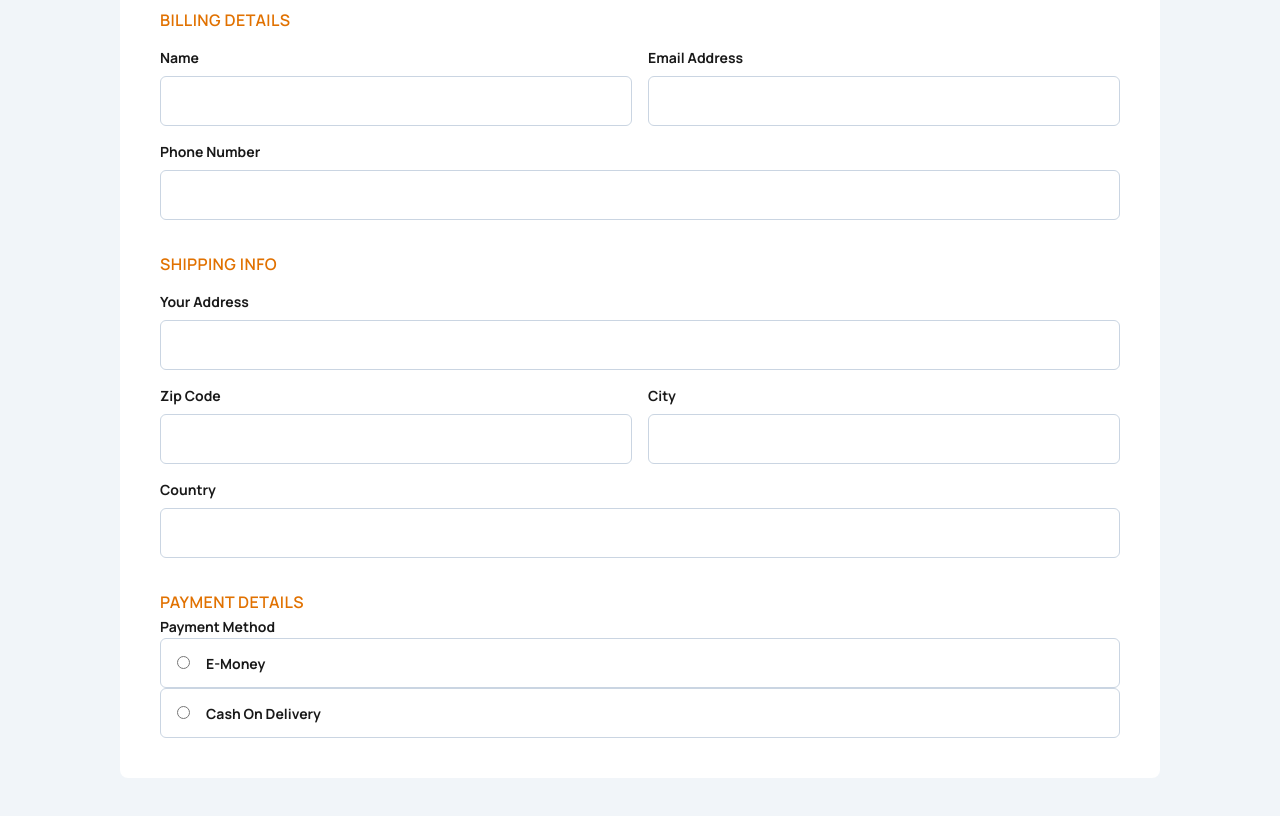
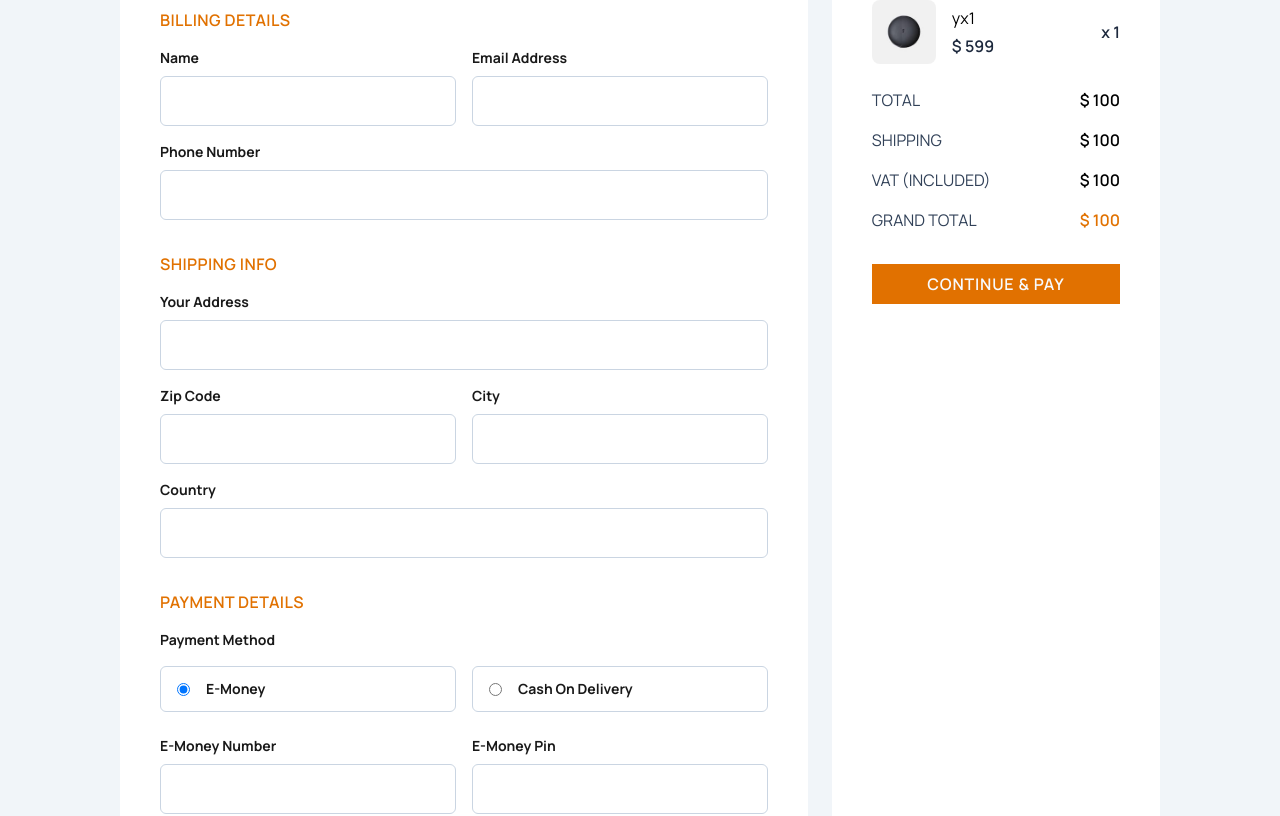
Before and after one commit to chegebrian/Audiophile-e-commerce-website, a React (Vite) app: page /checkout in a window 1280 px wide. Shown: the part 360-1176 px from the top of the page. Built offline with nearby package versions, Linux system fonts and the light colour scheme; data requests are answered from the project's data file.

Commit message:
update checkout layout

```diff
--- a/src/pages/Checkout.jsx
+++ b/src/pages/Checkout.jsx
@@ -1,8 +1,14 @@
-import React from "react";
+import React, { useState } from "react";
 import { useNavigate } from "react-router";
+import Button from "../ui/Button";
 
 function Checkout() {
   const navigate = useNavigate();
+  const [selectedOption, setSelectedOption] = useState("option-1");
+
+  function handleSelectedOption(e) {
+    setSelectedOption(e.target.value);
+  }
   return (
     <>
       <section className="bg-slate-100">
@@ -13,9 +19,11 @@ function Checkout() {
           >
             go back
           </button>
-
-          <form className="rounded-lg bg-white p-10">
-            <h2 className="mb-8 text-2xl font-semibold uppercase">checkout</h2>
+          <section className="flex flex-col gap-6 lg:flex-row">
+            <form className="rounded-lg bg-white p-10 lg:grow-2">
+              <h2 className="mb-8 text-2xl font-semibold uppercase">
+                checkout
+              </h2>
               <div className="flex flex-col gap-4">
                 <h3 className="text-md font-semibold tracking-wide text-amber-600 uppercase">
                   billing details
@@ -123,43 +131,138 @@ function Checkout() {
                 </div>
               </div>
               <div>
-              <h3 className="text-md mt-8 font-semibold tracking-wide text-amber-600 uppercase">
+                <h3 className="text-md mt-8 mb-4 font-semibold tracking-wide text-amber-600 uppercase">
                   payment details
                 </h3>
                 <div>
-                <label
-                  htmlFor="payment-method"
-                  className="text-sm font-bold text-[#191919] capitalize"
-                >
+                  <h4 className="mb-4 text-sm font-bold text-[#191919] capitalize">
                     payment method
-                </label>
-                <div className="">
-                  <div className="rounded-md border border-slate-300 px-4 py-3 outline-amber-600">
-                    <input type="radio" name="payment-method" id="e-money" />
+                  </h4>
+                  <div className="grid gap-4 sm:grid-cols-2">
                     <label
                       htmlFor="e-money"
-                      className="text-sm font-bold text-[#191919] capitalize ml-4"
+                      className="flex items-center gap-4 rounded-md border border-slate-300 px-4 py-3 text-sm font-bold text-[#191919] capitalize outline-amber-600"
                     >
-                      e-Money
+                      <input
+                        type="radio"
+                        name="payment-method"
+                        id="e-money"
+                        value="option-1"
+                        checked={selectedOption === "option-1"}
+                        onClick={handleSelectedOption}
+                      />
+                      <span>e-Money</span>
                     </label>
-                  </div>
-                  <div className="rounded-md border border-slate-300 px-4 py-3 outline-amber-600">
+
+                    <label
+                      htmlFor="cash-on-delivery"
+                      className="flex items-center gap-4 rounded-md border border-slate-300 px-4 py-3 text-sm font-bold text-[#191919] capitalize"
+                    >
                       <input
                         type="radio"
                         name="payment-method"
                         id="cash-on-delivery"
+                        value="option-2"
+                        checked={selectedOption === "option-2"}
+                        onClick={handleSelectedOption}
                       />
-                    <label
-                      htmlFor="cash-on-delivery"
-                      className="text-sm font-bold text-[#191919] capitalize ml-4"
-                    >
-                      cash on delivery
+                      <span>cash on delivery</span>
                     </label>
                   </div>
+                  {selectedOption === "option-1" && (
+                    <div className="mt-6 grid grid-cols-1 gap-4 sm:grid-cols-2">
+                      <div className="flex flex-col gap-2">
+                        <label
+                          htmlFor="e-money-number"
+                          className="text-sm font-bold text-[#191919] capitalize"
+                        >
+                          e-money number
+                        </label>
+                        <input
+                          type="number"
+                          id="e-money-number"
+                          className="rounded-md border border-slate-300 px-4 py-3 outline-amber-600"
+                        />
                       </div>
+                      <div className="flex flex-col gap-2">
+                        <label
+                          htmlFor="e-money-pin"
+                          className="text-sm font-bold text-[#191919] capitalize"
+                        >
+                          e-money pin
+                        </label>
+                        <input
+                          type="number"
+                          id="e-money-pin"
+                          className="rounded-md border border-slate-300 px-4 py-3 outline-amber-600"
+                        />
+                      </div>
+                    </div>
+                  )}
+                  {selectedOption === "option-2" && (
+                    <div className="mt-6 flex items-center gap-4 text-slate-700">
+                      <img
+                        src="/images/checkout/icon-cash-on-delivery.svg"
+                        alt="icon-cash-on-delivery"
+                      />
+                      <p className="lg:max-w-[380px] xl:max-w-[500px]">
+                        The ‘Cash on Delivery’ option enables you to pay in cash
+                        when our delivery courier arrives at your residence.
+                        Just make sure your address is correct so that your
+                        order will not be cancelled.
+                      </p>
+                    </div>
+                  )}
                 </div>
               </div>
             </form>
+
+            <section className="rounded-lg bg-white p-10 lg:grow-1">
+              <h2 className="text-2xl font-semibold uppercase">summary</h2>
+              <div className="my-6">
+                <div className="flex items-center justify-between">
+                  <div className="flex items-center gap-4">
+                    <img
+                      src="/images/cart/image-yx1-earphones.jpg"
+                      alt=""
+                      className="w-16 rounded-lg"
+                    />
+                    <div className="flex flex-col items-start gap-1">
+                      <span>yx1</span>
+                      <span className="font-semibold text-slate-800">
+                        $ 599
+                      </span>
+                    </div>
+                  </div>
+
+                  <span className="font-semibold text-slate-800">x 1</span>
+                </div>
+              </div>
+              <div className="mb-8 flex  gap-4 flex-col">
+                <div className="flex items-center justify-between">
+                  <span className="text-slate-700 uppercase">total</span>
+                  <span className="font-semibold">$ 100</span>
+                </div>
+                <div className="flex items-center justify-between">
+                  <span className="text-slate-700 uppercase">shipping</span>
+                  <span className="font-semibold">$ 100</span>
+                </div>
+                <div className="flex items-center justify-between">
+                  <span className="text-slate-700 uppercase">
+                    vat (included)
+                  </span>
+                  <span className="font-semibold">$ 100</span>
+                </div>
+                <div className="flex items-center justify-between">
+                  <span className="text-slate-700 uppercase">grand total</span>
+                  <span className="text-amber-600 font-semibold">$ 100</span>
+                </div>
+              </div>
+              <button className="w-full cursor-pointer bg-amber-600 px-5 py-2 font-semibold tracking-wider text-slate-50 uppercase hover:bg-amber-500">
+                continue & pay
+              </button>
+            </section>
+          </section>
         </section>
       </section>
     </>
```
Lines whose indentation alone changed are shown as unchanged.
